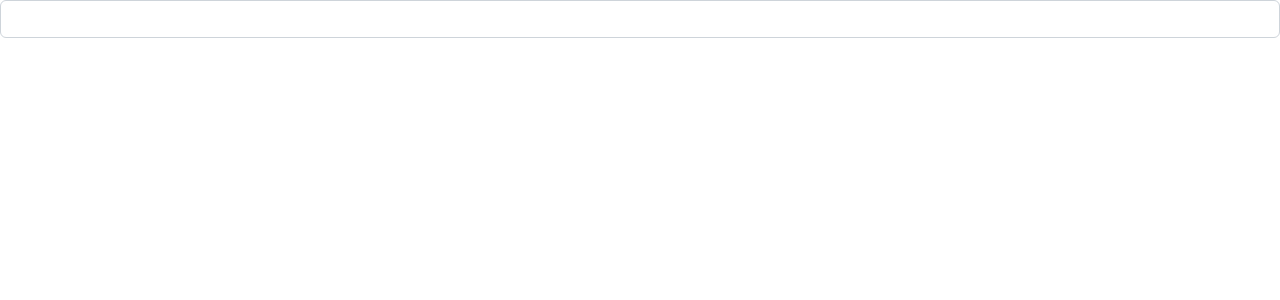
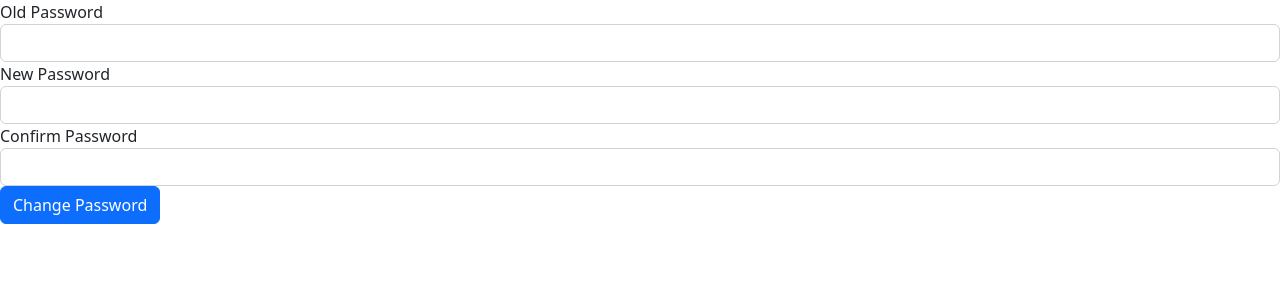
Before and after one commit to coderNet2021/AngularMosh, an Angular app: page / in a window 1280 px wide. Shown: the top 300 px of the page. Built offline with nearby package versions, Linux system fonts and the light colour scheme.

Commit message:
implementing old and new and confirm password , and require fields

```diff
--- a/src/app/app.component.html
+++ b/src/app/app.component.html
@@ -10,4 +10,5 @@
 <!-- <app-contact-form></app-contact-form> -->
 <!-- <app-udemy-courses-form></app-udemy-courses-form> -->
 <!-- <signup-form></signup-form> -->
-<app-udemy-topics-courses></app-udemy-topics-courses>
+<!-- <app-udemy-topics-courses></app-udemy-topics-courses> -->
+<app-change-password-component></app-change-password-component>
--- a/src/app/app.module.ts
+++ b/src/app/app.module.ts
@@ -12,6 +12,7 @@ import { ContactFormComponent } from './contact-form/contact-form.component';
 import { UdemyCoursesFormComponent } from './udemy-courses-form/udemy-courses-form.component';
 import { SignupFormComponent } from './signup-form/signup-form.component';
 import { UdemyTopicsCoursesComponent } from './udemy-topics-courses/udemy-topics-courses.component';
+import { ChangePasswordComponentComponent } from './change-password-component/change-password-component.component';
 
 @NgModule({
   declarations: [
@@ -24,7 +25,8 @@ import { UdemyTopicsCoursesComponent } from './udemy-topics-courses/udemy-topics
     ZippyComponent,
     ContactFormComponent,
     UdemyCoursesFormComponent,
-    UdemyTopicsCoursesComponent
+    UdemyTopicsCoursesComponent,
+    ChangePasswordComponentComponent
   ],
   imports: [
     BrowserModule,
--- /dev/null
+++ b/src/app/change-password-component/change-password-component.component.html
@@ -0,0 +1,51 @@
+<form [formGroup]="form">
+  <div class="form-group">
+    <label for="">Old Password</label
+    ><input
+      formControlName="oldPassword"
+      type="password"
+      class="form-control"
+    />
+    <div
+      *ngIf="oldPassword?.touched && oldPassword?.invalid"
+      class="alert alert-danger"
+    >
+      <div *ngIf="oldPassword?.errors?.['required']">
+        Old password is required
+      </div>
+    </div>
+  </div>
+  <div class="form-group">
+    <label for="">New Password</label
+    ><input
+      type="password"
+      formControlName="newPassword"
+      class="form-control"
+    />
+    <div
+      *ngIf="newPassword?.touched && newPassword?.invalid"
+      class="alert alert-danger"
+    >
+      <div *ngIf="newPassword?.errors?.['required']">
+        new password is required
+      </div>
+    </div>
+  </div>
+  <div class="form-group">
+    <label for="">Confirm Password</label
+    ><input
+      type="password"
+      formControlName="confirmPassword"
+      class="form-control"
+    />
+    <div
+      *ngIf="confirmPassword?.touched && confirmPassword?.invalid"
+      class="alert alert-danger"
+    >
+      <div *ngIf="confirmPassword?.errors?.['required']">
+        confirm password is required
+      </div>
+    </div>
+  </div>
+  <button class="btn btn-primary">Change Password</button>
+</form>
--- /dev/null
+++ b/src/app/change-password-component/change-password-component.component.ts
@@ -0,0 +1,28 @@
+import { Component } from '@angular/core';
+import { FormBuilder, FormGroup, Validators } from '@angular/forms';
+
+@Component({
+  selector: 'app-change-password-component',
+  templateUrl: './change-password-component.component.html',
+  styleUrls: ['./change-password-component.component.css']
+})
+export class ChangePasswordComponentComponent {
+  form : FormGroup;
+  constructor(fb:FormBuilder){
+    this.form=fb.group({
+      oldPassword:['',Validators.required],
+      newPassword:['',Validators.required],
+      confirmPassword:['',Validators.required]
+    });
+  }
+
+  get oldPassword(){
+    return this.form.get('oldPassword');
+  }
+  get newPassword(){
+    return this.form.get('newPassword');
+  }
+  get confirmPassword(){
+    return this.form.get('confirmPassword');
+  }
+}
```
Also changed, not shown: src/app/change-password-component/change-password-component.component.css (added), 1 other file (tests, documents, lock files or other folders).
